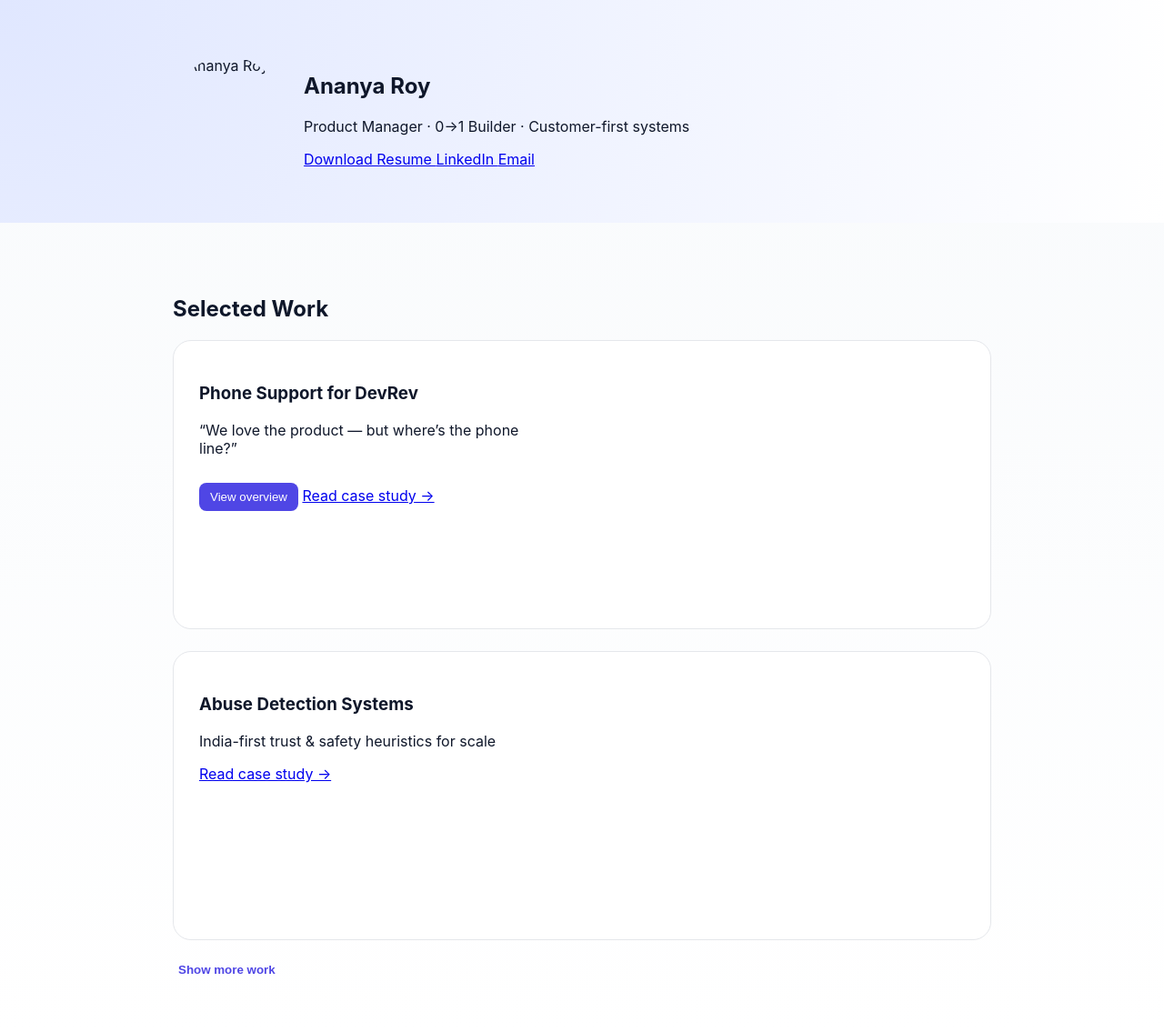
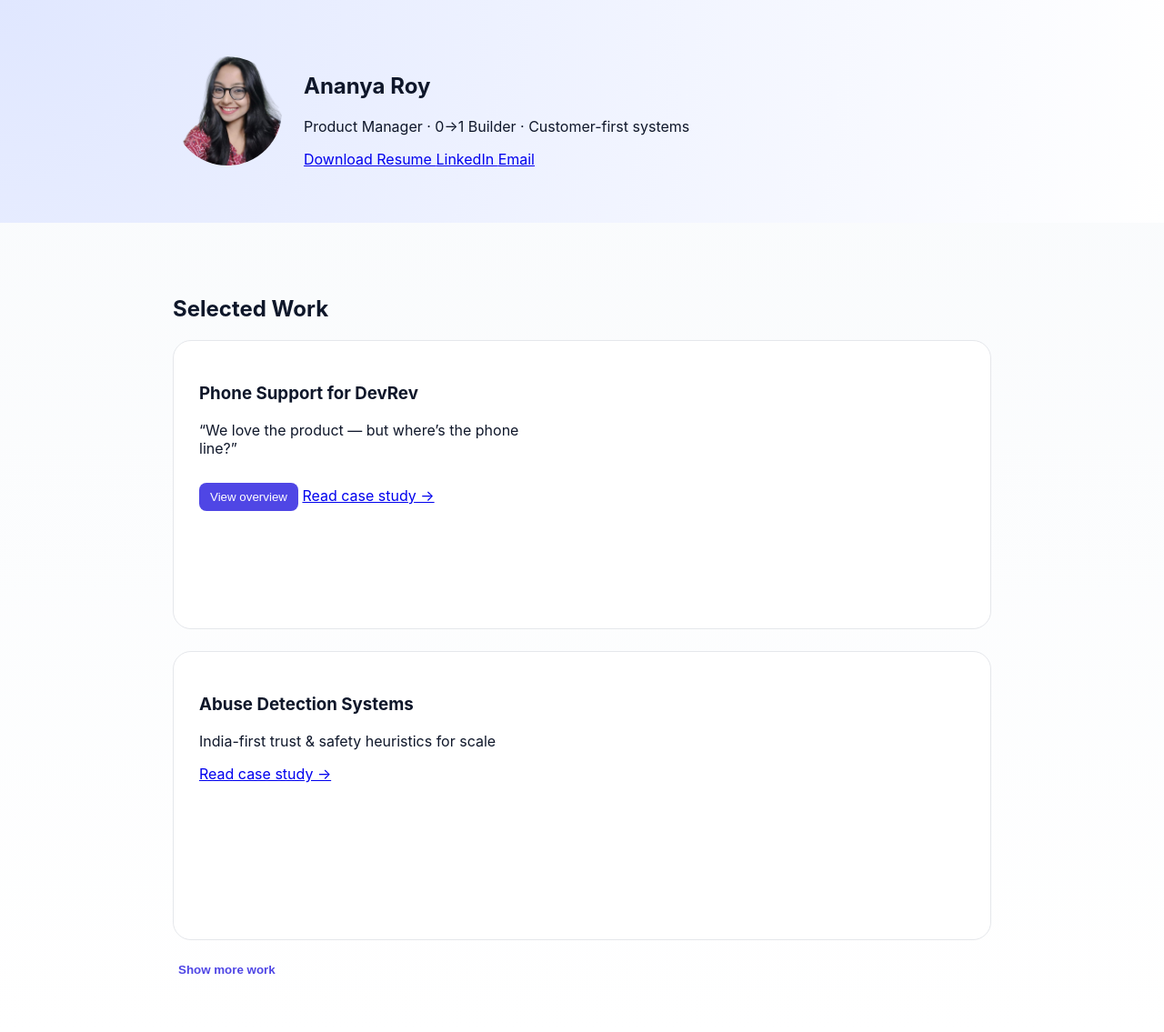
Before and after one commit to Ananya212/ananya-roy-pm, a Jekyll site: the page built from index.md, in a window 1280 px wide. Shown: the whole page at 91% size. Built offline with Jekyll 4.4.1, drawn with Linux system fonts in a browser that asks for light colours.

Commit message:
Update index.md

```diff
--- a/index.md
+++ b/index.md
@@ -7,7 +7,7 @@ title: Ananya Roy
 
 <section class="hero-bg">
   <div class="hero">
-    <img src="{{ site.baseurl }}/assets/you.png" alt="Ananya Roy" />
+    <img src="{{ site.baseurl }}/assets/images/you.png" alt="Ananya Roy" />
 
     <div>
       <h1>Ananya Roy</h1>
```
